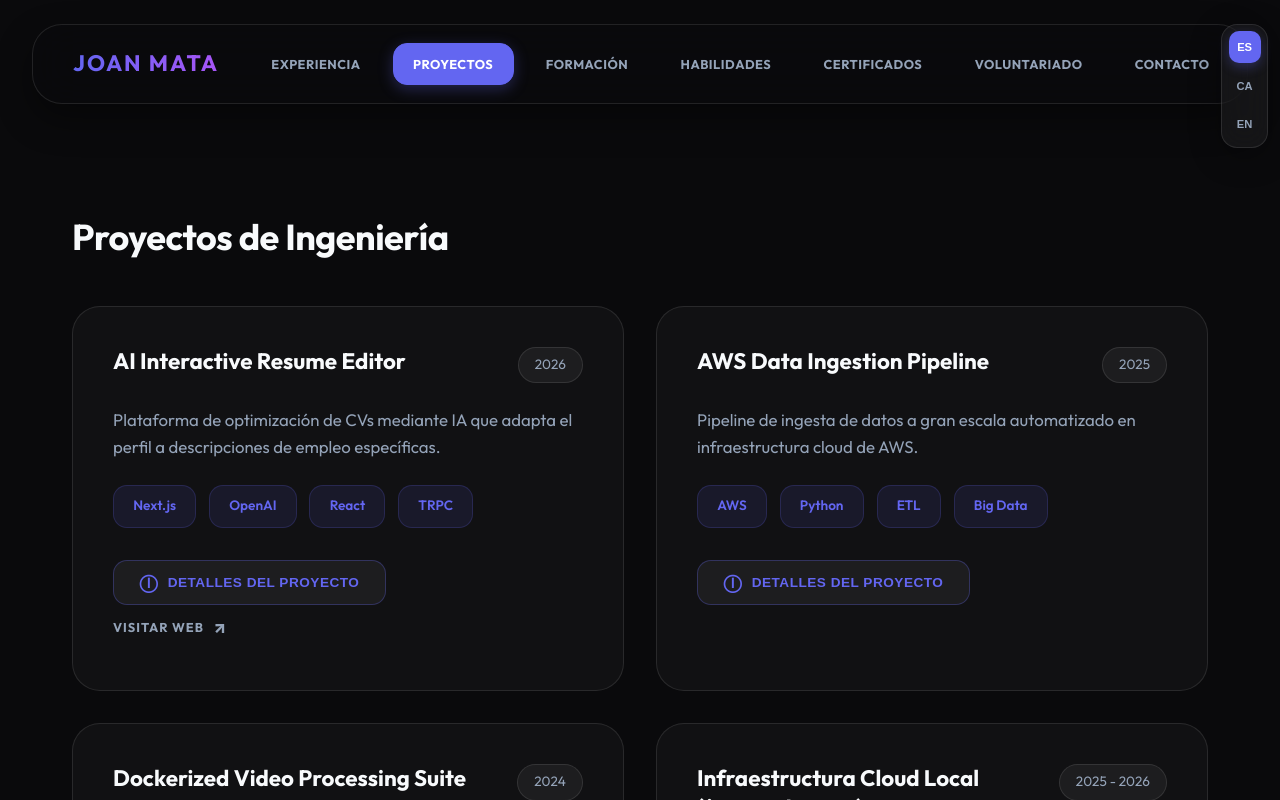
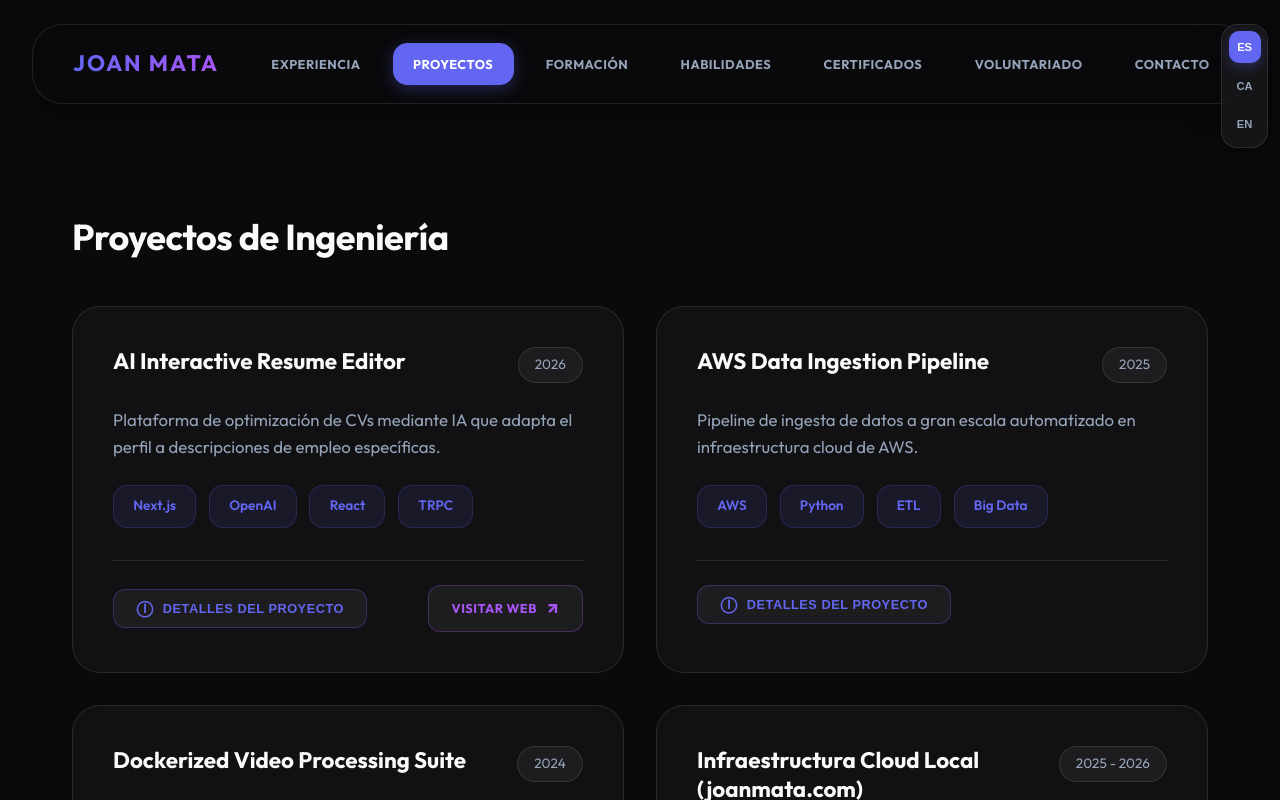
Before and after one commit to joan-mata/joanmata_web, a React (Vite) app: page /#/projects in a window 1280 px wide. Shown: the top 800 px of the page. Built offline with nearby package versions, Linux system fonts and the light colour scheme.

Commit message:
fix: vista proyectos v2

```diff
--- a/src/components/sections/Projects.jsx
+++ b/src/components/sections/Projects.jsx
@@ -60,7 +60,7 @@ const Projects = ({ title, data, lang, translations, isAdmin, onEdit, onAdd }) =
                   href={`https://${proj.links.live}`}
                   target="_blank"
                   rel="noreferrer"
-                  className="card-web-link"
+                  className="card-web-btn"
                   onClick={(e) => e.stopPropagation()}
                 >
                   {translations.projects.miniVisit}
--- a/src/index.css
+++ b/src/index.css
@@ -317,26 +317,22 @@ nav ul {
   color: var(--text-primary);
 }
 
-}
-
 /* Project Card Actions Bottom Row */
 .card-footer-actions {
   margin-top: auto;
   display: flex;
   justify-content: space-between;
   align-items: center;
-  gap: 1.5rem;
+  gap: 1rem;
   padding-top: 1.5rem;
   border-top: 1px solid var(--glass-border);
 }
 
-.card-details-btn {
+.card-details-btn, .card-web-btn {
   background: var(--glass);
-  color: var(--accent-primary);
-  border: 1px solid rgba(99, 102, 241, 0.3);
-  padding: 0.7rem 1.6rem;
-  border-radius: 14px;
-  font-size: 0.85rem;
+  padding: 0.6rem 1.4rem;
+  border-radius: 12px;
+  font-size: 0.8rem;
   font-weight: 800;
   cursor: pointer;
   transition: var(--transition);
@@ -345,40 +341,40 @@ nav ul {
   gap: 0.6rem;
   text-transform: uppercase;
   letter-spacing: 0.5px;
+  border: 1px solid var(--glass-border);
+  white-space: nowrap;
+}
+
+.card-details-btn {
+  color: var(--accent-primary);
+  border-color: rgba(99, 102, 241, 0.3);
+}
+
+.card-web-btn {
+  color: var(--accent-secondary);
+  border-color: rgba(168, 85, 247, 0.3);
 }
 
 .card-details-btn:hover {
   background: var(--accent-primary);
   color: white;
   transform: translateY(-2px);
-  box-shadow: 0 4px 20px rgba(99, 102, 241, 0.4);
+  box-shadow: 0 4px 15px rgba(99, 102, 241, 0.3);
+}
+
+.card-web-btn:hover {
+  background: var(--accent-secondary);
+  color: white;
+  transform: translateY(-2px);
+  box-shadow: 0 4px 15px rgba(168, 85, 247, 0.3);
 }
 
 .card-details-btn::before {
   content: 'ⓘ';
-  font-size: 1.1rem;
+  font-size: 1rem;
 }
 
-.card-web-link {
-  color: var(--text-dim);
-  font-size: 0.8rem;
-  font-weight: 800;
-  text-transform: uppercase;
-  letter-spacing: 1px;
-  text-decoration: none;
-  display: flex;
-  align-items: center;
-  gap: 0.6rem;
-  transition: var(--transition);
-  padding: 0.6rem 0;
-}
-
-.card-web-link:hover {
-  color: var(--accent-primary);
-  transform: translateX(5px);
-}
-
-.card-web-link::after {
+.card-web-btn::after {
   content: '↗';
   font-size: 1rem;
   font-weight: 900;
```
